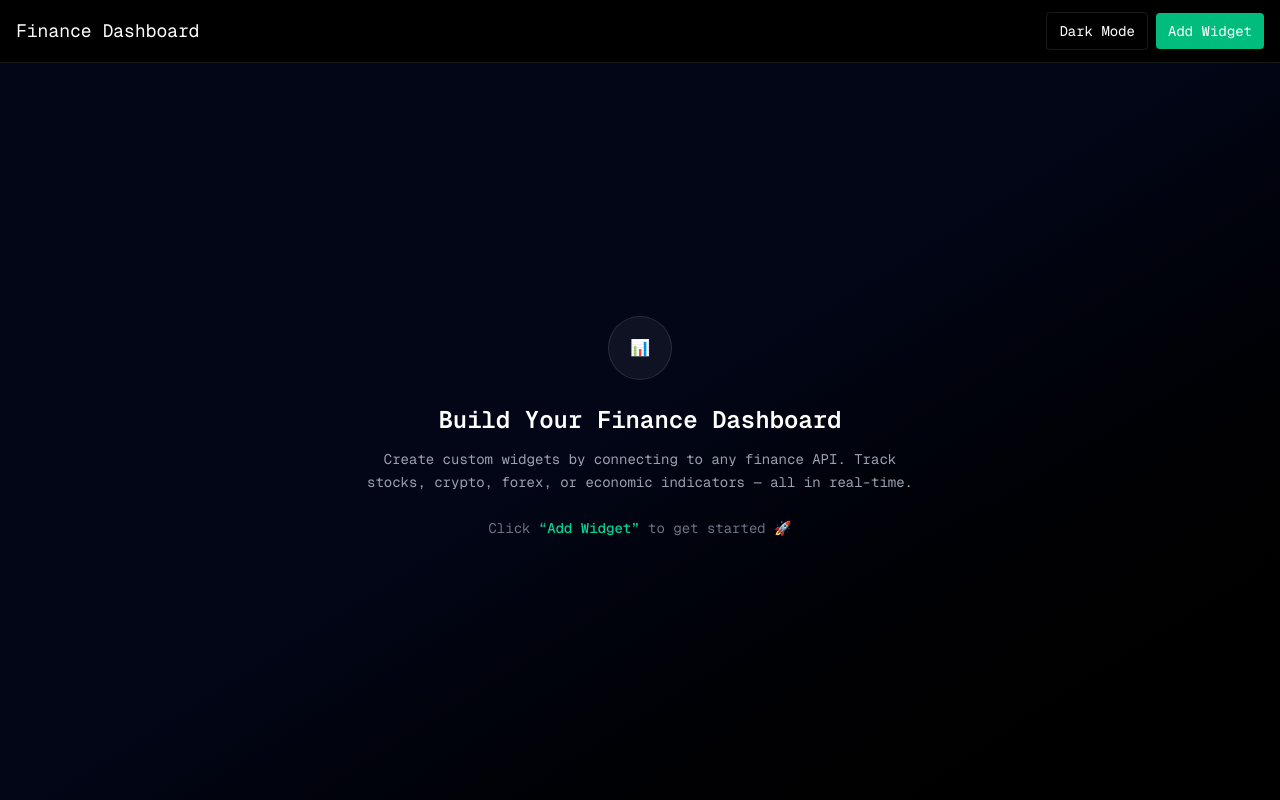
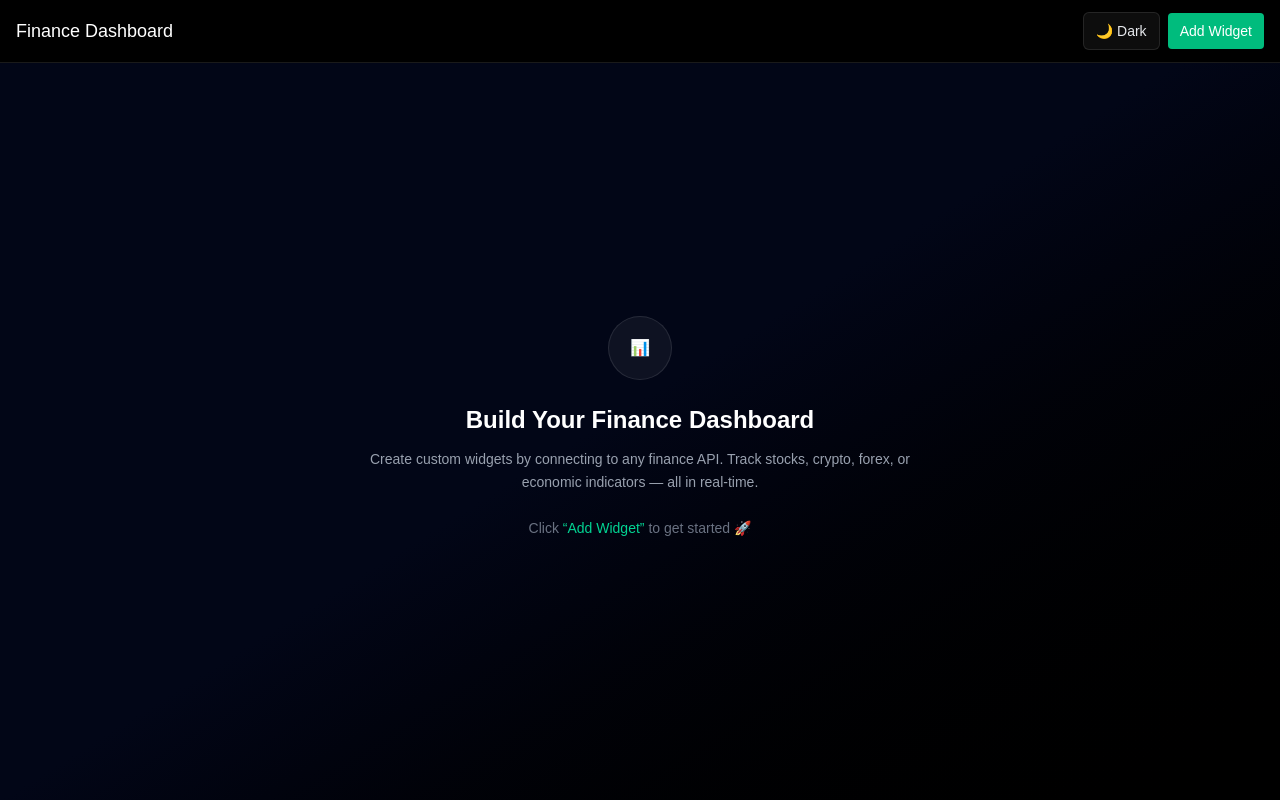
Before and after one commit to jainvasu1/Finboard-Dashboard, a Next.js app: page / in a window 1280 px wide. Built offline with nearby package versions, Linux system fonts and the light colour scheme.

Commit message:
changes for dynamic theme

```diff
--- a/src/app/layout.tsx
+++ b/src/app/layout.tsx
@@ -1,21 +1,35 @@
+import type { Metadata } from "next";
 import { Geist, Geist_Mono } from "next/font/google";
 import "./globals.css";
 import ThemeProvider from "@/components/theme/ThemeProvider";
 
 const geistSans = Geist({
+  variable: "--font-geist-sans",
   subsets: ["latin"],
 });
 
 const geistMono = Geist_Mono({
+  variable: "--font-geist-mono",
   subsets: ["latin"],
 });
 
-export default function RootLayout(props: any) {
+export const metadata: Metadata = {
+  title: "FinBoard Dashboard",
+  description: "Customizable finance dashboard with real-time widgets",
+};
+
+export default function RootLayout({
+  children,
+}: Readonly<{
+  children: React.ReactNode;
+}>) {
   return (
-    <html lang="en">
-      <body className={`${geistSans.className} ${geistMono.className}`}>
+    <html lang="en" suppressHydrationWarning>
+      <body
+        className={`${geistSans.variable} ${geistMono.variable} antialiased`}
+      >
         <ThemeProvider>
-          {props.children}
+          {children}
         </ThemeProvider>
       </body>
     </html>
--- a/src/components/common/ThemeToggle.tsx
+++ b/src/components/common/ThemeToggle.tsx
@@ -3,15 +3,16 @@
 import { useThemeStore } from "@/store/themeStore";
 
 export default function ThemeToggle() {
-  const theme = useThemeStore((state) => state.theme);
-  const toggleTheme = useThemeStore((state) => state.toggleTheme);
+  const { theme, toggleTheme } = useThemeStore();
 
   return (
     <button
-      onClick={() => toggleTheme()}
-      className="rounded border border-white/10 px-3 py-2 text-sm text-white"
+      onClick={toggleTheme}
+      className="flex items-center gap-2 rounded-md border border-white/10 px-3 py-2 text-sm
+      bg-white/5 text-gray-200 hover:bg-white/10
+      dark:bg-white/10 dark:text-white"
     >
-      {theme === "dark" ? "Dark Mode" : "Light Mode"}
+      {theme === "dark" ? "🌙 Dark" : "🌞 Light"}
     </button>
   );
 }
--- a/src/components/theme/ThemeProvider.tsx
+++ b/src/components/theme/ThemeProvider.tsx
@@ -1,24 +1 @@
-"use client";
-
-import { useEffect } from "react";
-import { useThemeStore } from "@/store/themeStore";
-
-export default function ThemeProvider({
-  children,
-}: {
-  children: React.ReactNode;
-}) {
-  const { theme } = useThemeStore();
-
-  useEffect(() => {
-    const html = document.documentElement;
-
-    if (theme === "dark") {
-      html.classList.add("dark");
-    } else {
-      html.classList.remove("dark");
-    }
-  }, [theme]);
-
-  return <>{children}</>;
-}
+"use client"; import { useEffect } from "react"; import { useThemeStore } from "@/store/themeStore"; export default function ThemeProvider({ children, }: { children: React.ReactNode; }) { const { theme, setTheme } = useThemeStore(); useEffect(() => { const savedTheme = localStorage.getItem("theme") as | "light" | "dark" | null; if (savedTheme) { setTheme(savedTheme); } }, [setTheme]); useEffect(() => { const root = document.documentElement; if (theme === "dark") { root.classList.add("dark"); } else { root.classList.remove("dark"); } localStorage.setItem("theme", theme); }, [theme]); return <>{children}</>; }
--- a/src/store/themeStore.ts
+++ b/src/store/themeStore.ts
@@ -1,23 +1,18 @@
 import { create } from "zustand";
 
+type Theme = "light" | "dark";
+
 interface ThemeState {
-  theme: string;
+  theme: Theme;
   toggleTheme: () => void;
-  setTheme: (value: string) => void;
+  setTheme: (theme: Theme) => void;
 }
 
-export const useThemeStore = create<ThemeState>((set, get) => ({
+export const useThemeStore = create<ThemeState>((set) => ({
   theme: "dark",
-
-  toggleTheme: () => {
-    if (get().theme === "dark") {
-      set({ theme: "light" });
-    } else {
-      set({ theme: "dark" });
-    }
-  },
-
-  setTheme: (value) => {
-    set({ theme: value });
-  },
+  toggleTheme: () =>
+    set((state) => ({
+      theme: state.theme === "dark" ? "light" : "dark",
+    })),
+  setTheme: (theme) => set({ theme }),
 }));
```
Also changed, not shown: tailwind.config.ts (line endings or trailing spaces).
